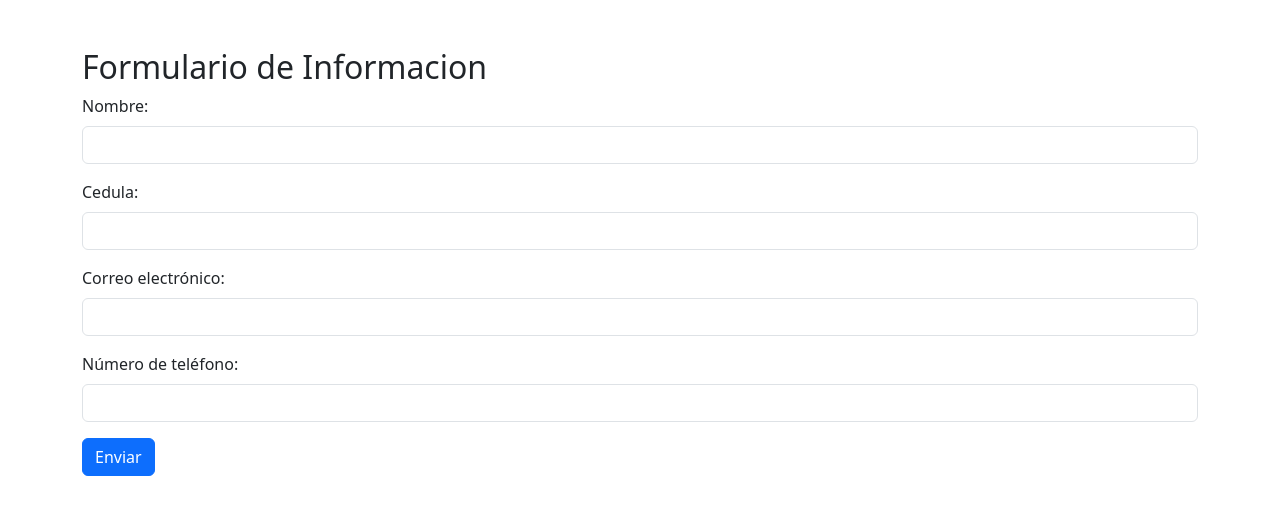
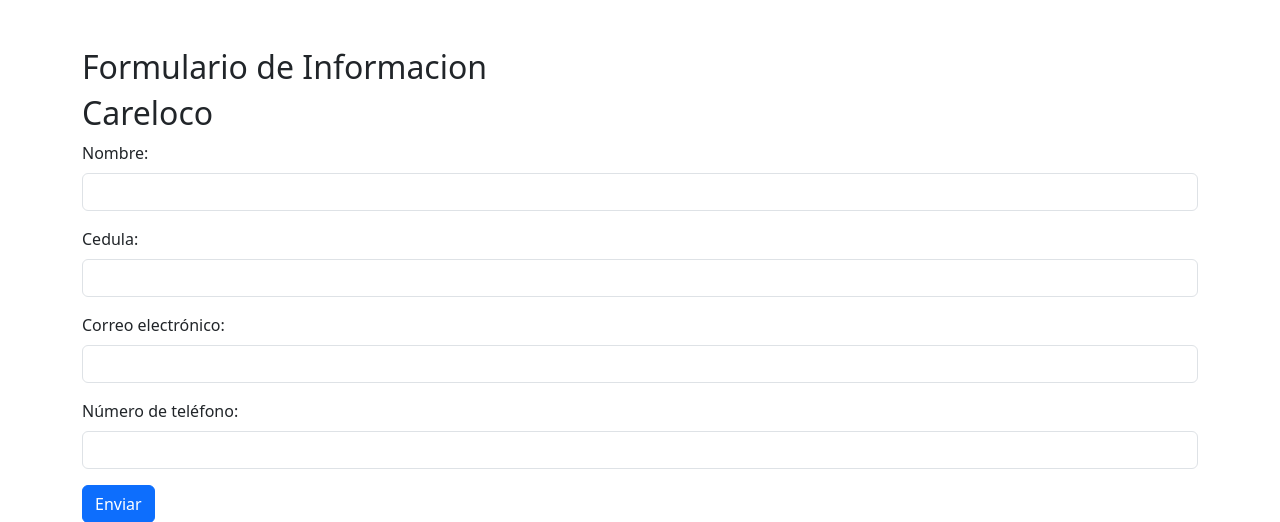
Before and after one commit to Stiven-Reyes/Prototipo, a PHP site: page / in a window 1280 px wide. Shown: the top 522 px of the page. Run offline with PHP 8.4, Linux system fonts and the light colour scheme.

Commit message:
tenemos cosas nuevas

```diff
--- a/views/home/home.view.php
+++ b/views/home/home.view.php
@@ -11,6 +11,7 @@
 <body>
 <div class="container mt-5">
         <h2>Formulario de Informacion</h2>
+        <h2>Careloco</h2>
         <form id="personaForm" method="POST">
             <div class="mb-3">
                 <label for="nombre" class="form-label">Nombre:</label>
```
